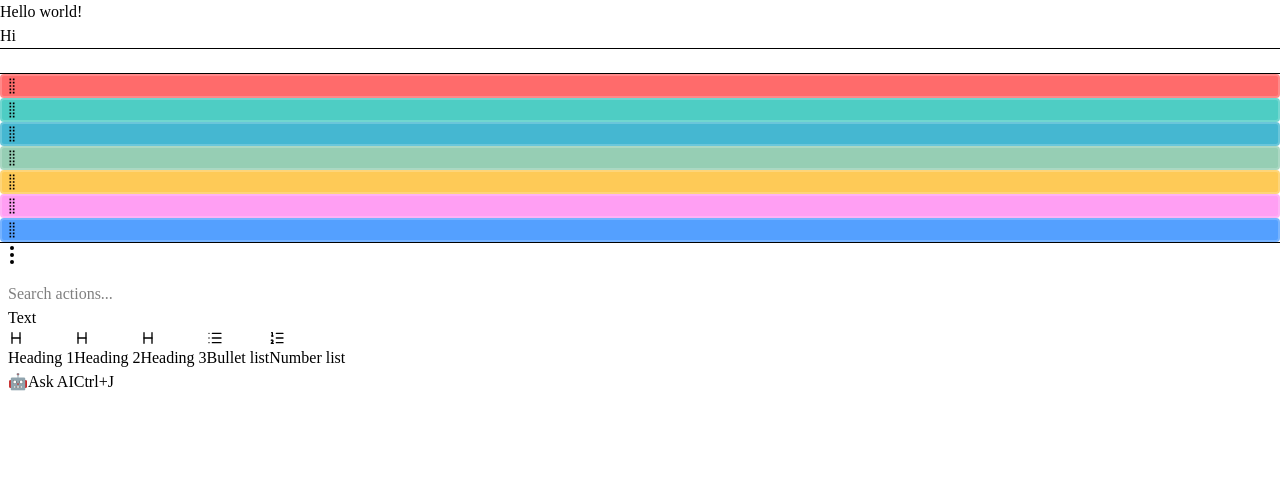
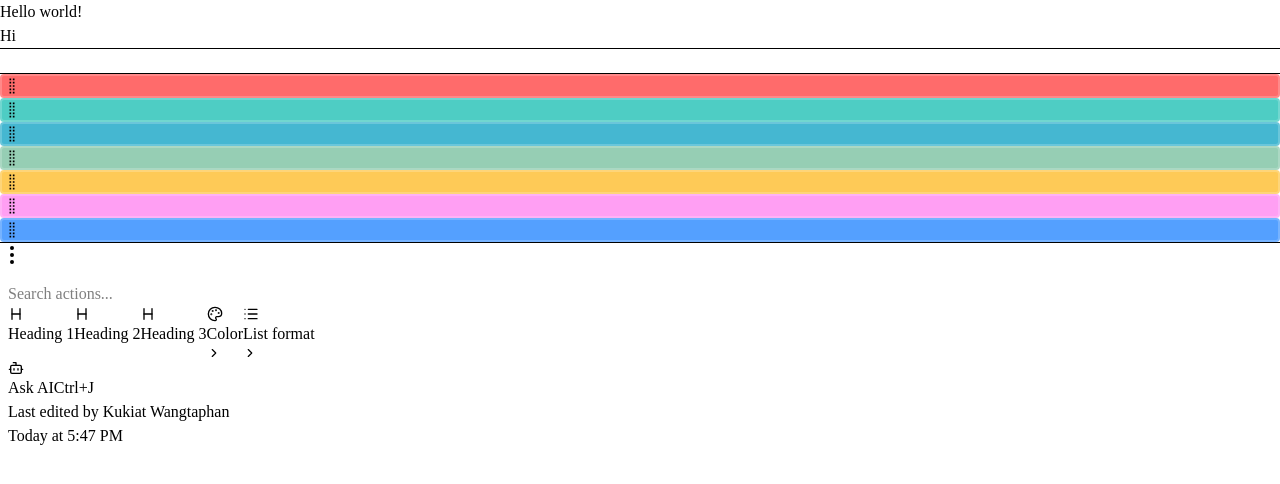
Before and after one commit to chanwit-y/synapse, a React (Vite) app in the folder package/web/: page / in a window 1280 px wide. Both pictures are taken after a click on the button 12 px from the left and 255 px from the top of the page. Shown: the top 484 px of the page. Built offline with nearby package versions, Linux system fonts and the light colour scheme.

Commit message:
Enhance PanelPopover component by adding submenu functionality for text and color options, refactor item structure, and introduce PreviewColorIcon for color previews. Update PopoverContent for improved interaction handling.

```diff
--- /dev/null
+++ b/package/web/src/components/PanelPopover/PreviewColorIcon.tsx
@@ -0,0 +1,10 @@
+import { cn } from "../Popover"
+
+type Props = {
+  children: React.ReactNode
+  className?: string
+}
+
+export const PreviewColorIcon = ({ children, className }: Props) => {
+  return <span className={cn(`w-4 h-4 flex items-center justify-cente font-bold`, className)}>{children}</span>
+}
--- a/package/web/src/components/PanelPopover/index.tsx
+++ b/package/web/src/components/PanelPopover/index.tsx
@@ -1,100 +1,306 @@
-import { Heading, List, ListOrdered } from "lucide-react"
+import { Bot, ChevronRight, Heading, List, ListOrdered, Palette } from "lucide-react"
+import { useState } from "react"
 import { Popover, PopoverContent, PopoverTrigger } from "../../components"
 import { Input } from "./Input"
+import { PreviewColorIcon } from "./PreviewColorIcon"
 type Props = {
   children: React.ReactNode
 }
 
-const items: {
+type MenuItem = {
   category: string;
   icon: React.ReactNode;
   label: string;
   shortcut?: string;
+  hasSubmenu?: boolean;
+  submenu?: {
+    title: string;
+    items: {
+      icon: React.ReactNode;
+      label: string;
+      color?: string;
+      shortcut?: string;
       onClick?: () => void;
-}[] = [
+    }[];
+  }[];
+  onClick?: () => void;
+};
+
+const items: MenuItem[] = [
   {
-      category: 'Text',
+    category: 'Transform',
     icon: <Heading size={16} />,
     label: 'Heading 1',
-      shortcut: '',
-      onClick: () => {
-        console.log('Turn into');
-      }
+    hasSubmenu: false,
+    submenu: []
   },
   {
-      category: 'Text',
+    category: 'Transform',
     icon: <Heading size={16} />,
     label: 'Heading 2',
-      shortcut: '',
-      onClick: () => {
-        console.log('Turn into');
-      }
+    hasSubmenu: false,
+    submenu: []
   },
   {
-      category: 'Text',
+    category: 'Transform',
     icon: <Heading size={16} />,
     label: 'Heading 3',
-      shortcut: '',
-      onClick: () => {
-        console.log('Turn into');
-      }
+    hasSubmenu: false,
+    submenu: []
   },
   {
-      category: 'Text',
-      icon: <List size={16} />,
-      label: 'Bullet list',
-      shortcut: '',
-      onClick: () => {
-        console.log('Turn into');
-      }
+    category: 'Style',
+    icon: <Palette size={16} />,
+    label: 'Color',
+    hasSubmenu: true,
+    submenu: [
+      {
+        title: 'Text color',
+        items: [
+          {
+            icon: <PreviewColorIcon className="text-gray-900">A</PreviewColorIcon>,
+            label: 'Default text',
+            onClick: () => console.log('Default text')
           },
           {
-      category: 'Text',
-      icon: <ListOrdered size={16} />,
-      label: 'Number list',
-      shortcut: '',
-      onClick: () => {
-        console.log('Turn into');
+            icon: <PreviewColorIcon className="text-gray-500">A</PreviewColorIcon>,
+            label: 'Gray text',
+            onClick: () => console.log('Gray text')
+          },
+          {
+            icon: <PreviewColorIcon className="text-amber-700">A</PreviewColorIcon>,
+            label: 'Brown text',
+            onClick: () => console.log('Brown text')
+          },
+          {
+            icon: <PreviewColorIcon className="text-orange-500">A</PreviewColorIcon>,
+            label: 'Orange text',
+            onClick: () => console.log('Orange text')
+          },
+          {
+            icon: <PreviewColorIcon className="text-yellow-500">A</PreviewColorIcon>,
+            label: 'Yellow text',
+            onClick: () => console.log('Yellow text')
+          },
+          {
+            icon: <PreviewColorIcon className="text-green-500">A</PreviewColorIcon>,
+            label: 'Green text',
+            onClick: () => console.log('Green text')
+          },
+          {
+            icon: <PreviewColorIcon className="text-blue-500">A</PreviewColorIcon>,
+            label: 'Blue text',
+            onClick: () => console.log('Blue text')
+          },
+          {
+            icon: <PreviewColorIcon className="text-purple-500">A</PreviewColorIcon>,
+            label: 'Purple text',
+            onClick: () => console.log('Purple text')
+          },
+          {
+            icon: <PreviewColorIcon className="text-pink-500">A</PreviewColorIcon>,
+            label: 'Pink text',
+            onClick: () => console.log('Pink text')
+          },
+          {
+            icon: <PreviewColorIcon className="text-red-500">A</PreviewColorIcon>,
+            label: 'Red text',
+            onClick: () => console.log('Red text')
+          },
+        ]
+      },
+      {
+        title: 'Background color',
+        items: [
+          {
+            icon: <PreviewColorIcon className="bg-white border border-gray-300 rounded">A</PreviewColorIcon>,
+            label: 'Default background',
+            onClick: () => console.log('Default background')
+          },
+          {
+            icon: <PreviewColorIcon className="bg-gray-200 rounded">A</PreviewColorIcon>,
+            label: 'Gray background',
+            onClick: () => console.log('Gray background')
+          },
+          {
+            icon: <PreviewColorIcon className="bg-amber-100 rounded">A</PreviewColorIcon>,
+            label: 'Brown background',
+            onClick: () => console.log('Brown background')
+          },
+          {
+            icon: <PreviewColorIcon className="bg-orange-100 rounded">A</PreviewColorIcon>,
+            label: 'Orange background',
+            onClick: () => console.log('Orange background')
+          },
+          {
+            icon: <PreviewColorIcon className="bg-yellow-100 rounded">A</PreviewColorIcon>,
+            label: 'Yellow background',
+            onClick: () => console.log('Yellow background')
+          },
+          {
+            icon: <PreviewColorIcon className="bg-green-100 rounded">A</PreviewColorIcon>,
+            label: 'Green background',
+            onClick: () => console.log('Green background')
+          },
+        ]
       }
+    ]
   },
+  {
+    category: 'Format',
+    icon: <List size={16} />,
+    label: 'List format',
+    hasSubmenu: true,
+    submenu: [
+      {
+        title: 'Lists',
+        items: [
+          { icon: <List size={16} />, label: 'Bulleted list', onClick: () => console.log('Bullet list') },
+          { icon: <ListOrdered size={16} />, label: 'Numbered list', onClick: () => console.log('Number list') },
+        ]
+      }
+    ]
+  },
+  // {
+  //   category: 'Actions',
+  //   icon: <Link size={16} />,
+  //   label: 'Copy link to block',
+  //   shortcut: 'Alt+⌘+L',
+  //   onClick: () => console.log('Copy link')
+  // },
+  // {
+  //   category: 'Actions',
+  //   icon: <Copy size={16} />,
+  //   label: 'Duplicate',
+  //   shortcut: 'Ctrl+D',
+  //   onClick: () => console.log('Duplicate')
+  // },
+  // {
+  //   category: 'Actions',
+  //   icon: <Move size={16} />,
+  //   label: 'Move to',
+  //   shortcut: 'Ctrl+⇧+P',
+  //   onClick: () => console.log('Move to')
+  // },
+  // {
+  //   category: 'Actions',
+  //   icon: <Trash2 size={16} />,
+  //   label: 'Delete',
+  //   shortcut: 'Del',
+  //   onClick: () => console.log('Delete')
+  // },
 ]
 
 const PanelPopover = ({
   children
 }: Props) => {
+  const [activeSubmenu, setActiveSubmenu] = useState<number | null>(null);
+  const [submenuPosition, setSubmenuPosition] = useState({ x: 0, y: 0 });
+  const [, setIsPopoverOpen] = useState(false);
+
+  const handleItemClick = (item: MenuItem, index: number, event: React.MouseEvent) => {
+    if (item.hasSubmenu) {
+      const rect = event.currentTarget.getBoundingClientRect();
+      setSubmenuPosition({
+        x: rect.right + 8,
+        y: rect.top
+      });
+      setActiveSubmenu(index);
+    } else {
+      item.onClick?.();
+      setActiveSubmenu(null);
+    }
+  };
+
+  const handleMouseEnter = (item: MenuItem, index: number, event: React.MouseEvent) => {
+    if (item.hasSubmenu) {
+      const rect = event.currentTarget.getBoundingClientRect();
+      setSubmenuPosition({
+        x: rect.right + 8,
+        y: rect.top
+      });
+      setActiveSubmenu(index);
+    } else {
+      // Hide submenu when hovering over items without submenu
+      setActiveSubmenu(null);
+    }
+  };
+
+  const handleMenuItemMouseLeave = () => {
+    // Close submenu when leaving any menu item
+    // Small delay to allow moving to submenu if it exists
+    setTimeout(() => {
+      setActiveSubmenu(null);
+    }, 100);
+  };
+
+  const handlePopoverMouseLeave = () => {
+    // Close submenu when leaving the main popover, but only if not hovering over submenu
+    setTimeout(() => {
+      setActiveSubmenu(null);
+    }, 150); // Small delay to allow moving to submenu
+  };
+
+  const handleSubmenuMouseEnter = () => {
+    // Keep submenu open when entering it
+  };
+
+  const handleSubmenuMouseLeave = () => {
+    // Close submenu when leaving it
+    setTimeout(() => {
+      setActiveSubmenu(null);
+    }, 500);
+  };
+
+  const handlePopoverOpenChange = (open: boolean) => {
+    setIsPopoverOpen(open);
+    if (!open) {
+      setActiveSubmenu(null);
+    }
+  };
+
   return (
-    <Popover placement="bottom-start">
+    <>
+      <Popover placement="bottom-start" onOpenChange={handlePopoverOpenChange}>
         <PopoverTrigger className="text-sm font-medium text-gray-700 transition-colors">
           {children}
         </PopoverTrigger>
-      <PopoverContent className="w-64 bg-white border border-gray-200 rounded-lg shadow-lg p-1" style={{ padding: '8px' }}>
+        <PopoverContent
+          className="w-64 bg-white border border-gray-200 rounded-lg shadow-lg p-1"
+          style={{ padding: '8px' }}
+        // onMouseLeave={handlePopoverMouseLeave}
+        >
           <div>
             {/* Search input */}
             <Input />
 
             {/* Menu items */}
             <div className="border-t border-gray-100">
-            <div className="py-1">
-              <div className="text-xs text-gray-500 py-1 px-2 font-bold">Text</div>
-            </div>
+              {/* <div className="py-1">
+                <div className="text-xs text-gray-500 py-1 px-2 font-bold">Bulleted list</div>
+              </div> */}
 
               {items.map((item, index) => (
                 <button
                   key={index}
                   className="px-2 cursor-pointer w-full flex items-center py-2 text-sm text-gray-700 hover:bg-gray-100 hover:rounded-md transition-colors"
-                onClick={item.onClick}
+                  onClick={(e) => handleItemClick(item, index, e)}
+                  onMouseEnter={(e) => handleMouseEnter(item, index, e)}
                 >
                   <span className="mr-1">{item.icon}</span>
                   <span className="flex-1 text-left">{item.label}</span>
-                {item.shortcut && (
+                  {item.hasSubmenu && (
+                    <ChevronRight size={14} className="text-gray-400" />
+                  )}
+                  {item.shortcut && !item.hasSubmenu && (
                     <span className="text-xs text-gray-400">{item.shortcut}</span>
                   )}
                 </button>
               ))}
 
               <div className="border-t border-gray-100 mt-1 pt-1">
-              <button className="w-full flex items-center px-4 py-2 text-sm text-gray-700 hover:bg-gray-100 transition-colors">
-                <span className="mr-3">🤖</span>
+                <button className="px-2 cursor-pointer w-full flex items-center py-2 text-sm text-gray-700 hover:bg-gray-100 hover:rounded-md transition-colors">
+                  <Bot size={16} className="mr-1" />
                   <span className="flex-1 text-left">Ask AI</span>
                   <span className="text-xs text-gray-400">Ctrl+J</span>
                 </button>
@@ -102,15 +308,59 @@ const PanelPopover = ({
             </div>
 
             {/* Footer */}
-          {/* <div className="border-t border-gray-100 mt-1 px-3 py-2">
+            <div className="border-t border-gray-100 mt-1 px-3 py-2">
               <div className="text-xs text-gray-500">
                 Last edited by <span className="font-medium">Kukiat Wangtaphan</span>
               </div>
-            <div className="text-xs text-gray-400">Today at 5:36 PM</div>
-          </div> */}
+              <div className="text-xs text-gray-400">Today at 5:47 PM</div>
+            </div>
           </div>
         </PopoverContent>
       </Popover>
+
+      {/* Submenu */}
+      {activeSubmenu !== null && items[activeSubmenu]?.submenu && (
+        <div
+          className="fixed z-50 w-64 bg-white border border-gray-200 rounded-lg shadow-lg overflow-hidden"
+          style={{
+            left: submenuPosition.x,
+            top: submenuPosition.y,
+            maxHeight: '400px'
+          }}
+          onMouseEnter={handleSubmenuMouseEnter}
+          onMouseLeave={handleSubmenuMouseLeave}
+        >
+          <div className="overflow-y-auto max-h-96 p-1" style={{ padding: '8px' }}>
+            {items[activeSubmenu].submenu?.map((section, sectionIndex) => (
+              <div key={sectionIndex}>
+                <div className="py-1">
+                  <div className="text-xs text-gray-500 py-1 px-2 font-bold">{section.title}</div>
+                </div>
+                {section.items.map((subItem, subIndex) => (
+                  <button
+                    key={subIndex}
+                    className="px-2 cursor-pointer w-full flex items-center py-2 text-sm text-gray-700 hover:bg-gray-100 hover:rounded-md transition-colors"
+                    onClick={() => {
+                      subItem.onClick?.();
+                      setActiveSubmenu(null);
+                    }}
+                  >
+                    <span className="mr-1">{subItem.icon}</span>
+                    <span className="flex-1 text-left">{subItem.label}</span>
+                    {subItem.shortcut && (
+                      <span className="text-xs text-gray-400">{subItem.shortcut}</span>
+                    )}
+                  </button>
+                ))}
+                {sectionIndex < items[activeSubmenu].submenu!.length - 1 && (
+                  <div className="border-t border-gray-100 my-1"></div>
+                )}
+              </div>
+            ))}
+          </div>
+        </div>
+      )}
+    </>
   )
 };
 
--- a/package/web/src/components/Popover/PopoverContent.tsx
+++ b/package/web/src/components/Popover/PopoverContent.tsx
@@ -1,16 +1,13 @@
 import React, { useEffect } from 'react';
 import { createPortal } from 'react-dom';
+import { usePopoverContext } from './PopoverContext';
 import type { PopoverContentProps } from './types';
-import { usePopoverContext } from './PopoverContext';
 import { cn } from './utils';
 
 export const PopoverContent: React.FC<PopoverContentProps> = ({
   children,
   className,
   style,
-  sideOffset = 8,
-  align = 'center',
-  avoidCollisions = true,
 }) => {
   const { isOpen, position, contentRef, updatePosition } = usePopoverContext();
 
@@ -39,6 +36,7 @@ export const PopoverContent: React.FC<PopoverContentProps> = ({
         ...style,
       }}
       data-state={isOpen ? 'open' : 'closed'}
+    // onMouseLeave={onMouseLeave}
     >
       {children}
     </div>
```
Lines whose indentation alone changed are shown as unchanged.
